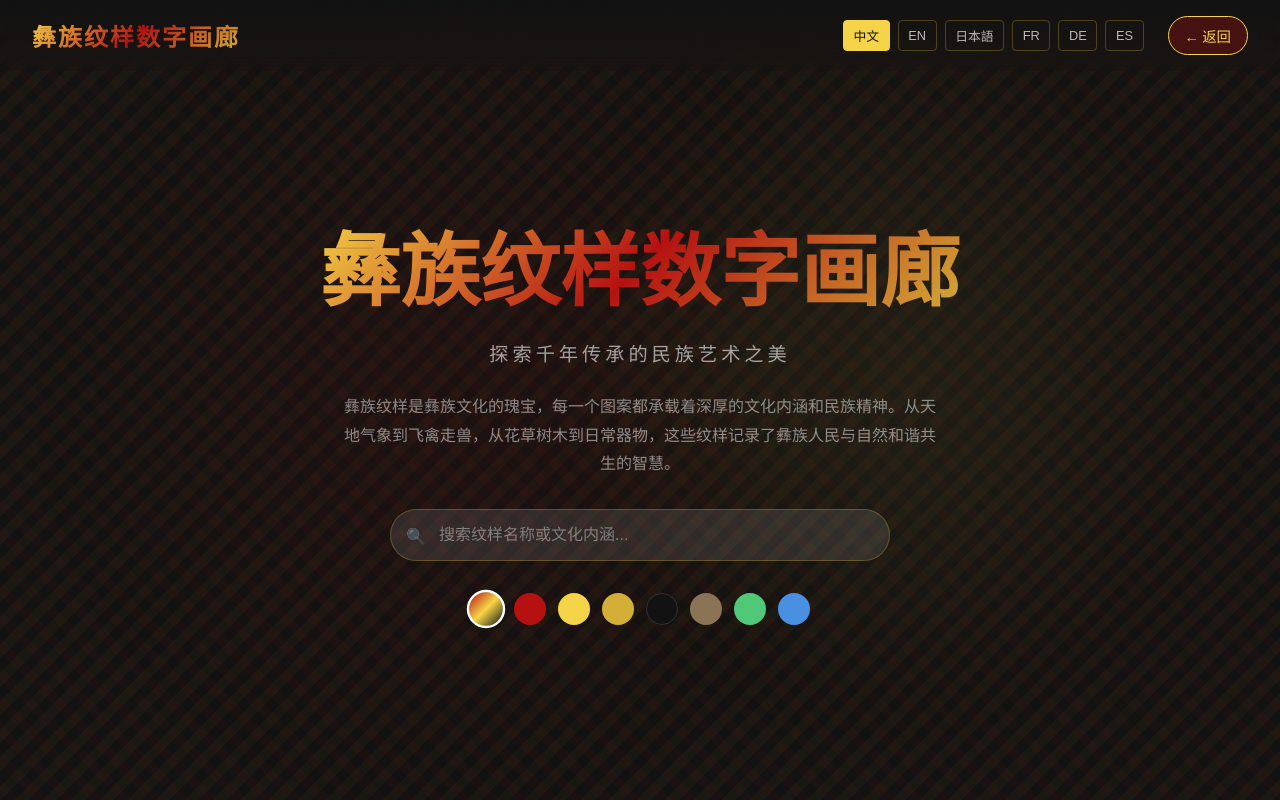
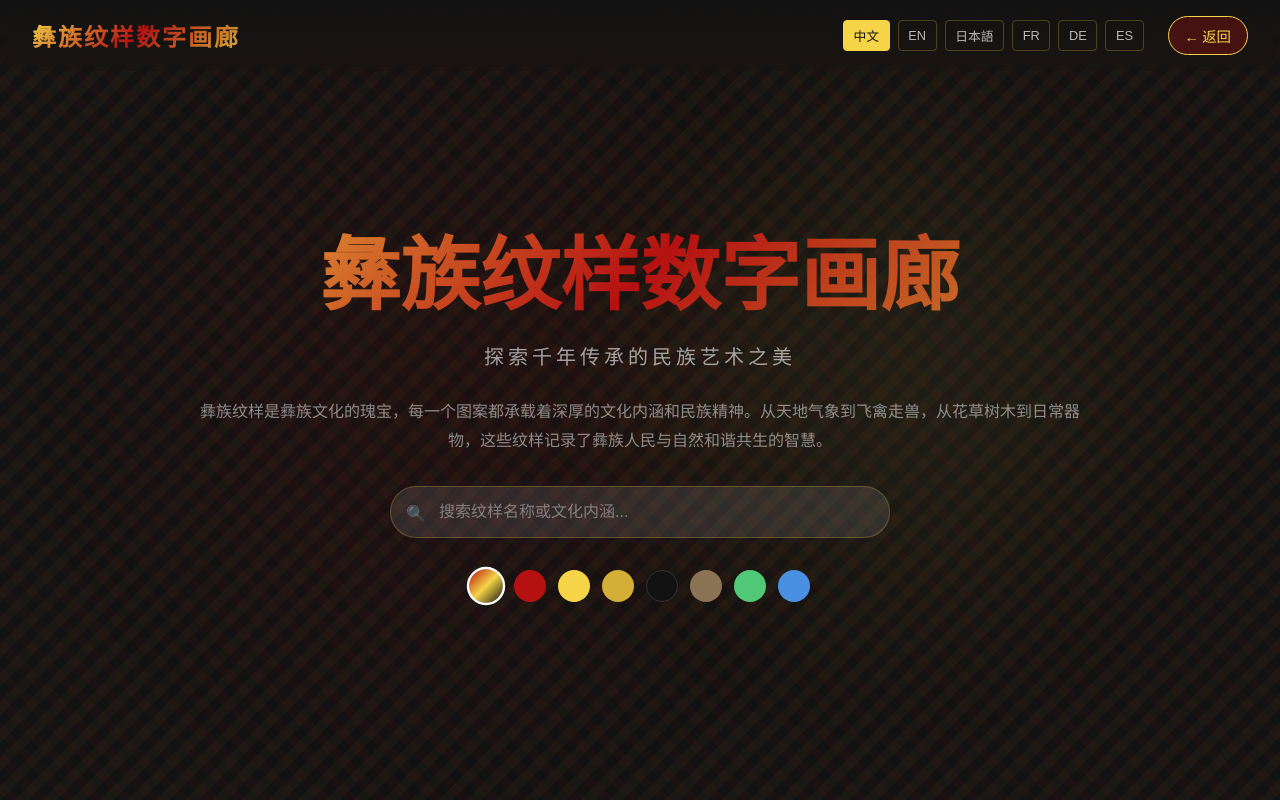
Before and after one commit to yegritte1/yi-culture-center, a plain HTML site: page yi-pattern-gallery/index.html in a window 1280 px wide. Shown: the top 800 px of the page. Drawn offline with Linux system fonts and the light colour scheme.

Commit message:
Fix gallery hero text and guide card preview
Co-Authored-By: Aime <aime@bytedance.com>
Change-Id: I34836d608441dd2c6ce80fa030040b9a2734a12d

```diff
--- a/yi-pattern-gallery/index.html
+++ b/yi-pattern-gallery/index.html
@@ -171,25 +171,28 @@
         }
 
         .hero-content {
-            max-width: 800px;
+            width: min(100%, 1200px);
         }
 
         .hero-title {
             font-family: 'Noto Serif TC', serif;
-            font-size: clamp(3rem, 8vw, 5rem);
+            font-size: clamp(2.4rem, 7vw, 5rem);
             font-weight: 700;
             background: linear-gradient(135deg, var(--yi-yellow) 0%, var(--yi-red) 50%, var(--yi-gold) 100%);
             -webkit-background-clip: text;
             -webkit-text-fill-color: transparent;
             background-clip: text;
             margin-bottom: 1rem;
-            white-space: nowrap;
+            line-height: 1.18;
+            white-space: normal;
+            overflow-wrap: anywhere;
         }
 
         .hero-subtitle {
-            font-size: 1.2rem;
+            font-size: clamp(1rem, 2vw, 1.25rem);
             color: rgba(255, 255, 255, 0.6);
-            letter-spacing: 4px;
+            letter-spacing: clamp(1px, 0.5vw, 4px);
+            line-height: 1.6;
             margin-bottom: 1.5rem;
         }
 
@@ -197,9 +200,10 @@
             color: rgba(255, 255, 255, 0.5);
             line-height: 1.8;
             margin-bottom: 2rem;
-            max-width: 600px;
+            max-width: 900px;
             margin-left: auto;
             margin-right: auto;
+            overflow-wrap: anywhere;
         }
 
         /* 搜索框 */
```
Also changed, not shown: index.html (+9 -0 lines).
